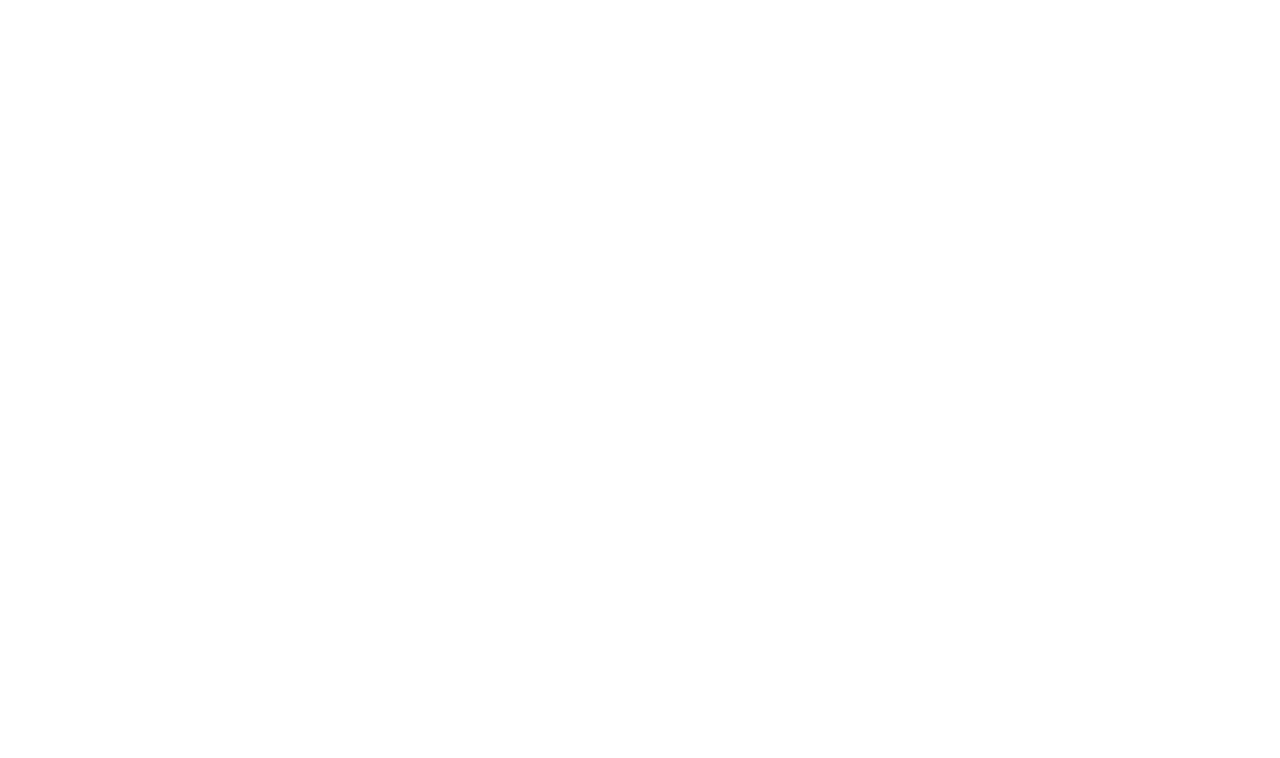
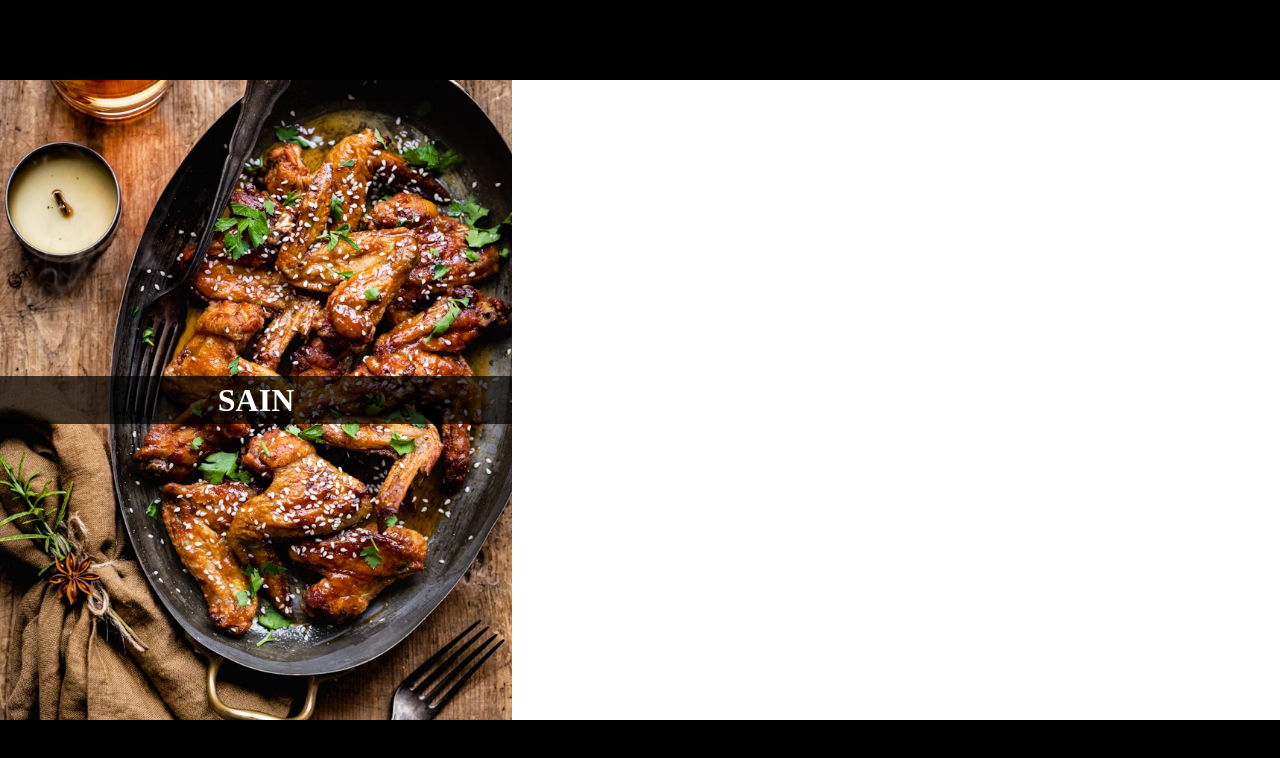
Before and after one commit to sain020/Sign-Up-Form, a plain HTML site: page index.html in a window 1280 px wide. Drawn offline with Linux system fonts and the light colour scheme.

Commit message:
Like 80% done with left image

```diff
--- a/index.html
+++ b/index.html
@@ -7,6 +7,9 @@
     <link rel="stylesheet" href="style.css">
 </head>
 <body>
-
+    <div id="main-pic">
+        <h1>SAIN</h1>
+    </div>
+    <form></form>
 </body>
 </html>
--- a/style.css
+++ b/style.css
@@ -0,0 +1,43 @@
+*{
+    margin: 0;
+    box-sizing: border-box;
+}
+
+body{
+    display: flex;
+    height: 100vh;
+    padding-top: 10vh;
+    padding-bottom: 10vh;
+    background-color: black;
+}
+
+body div{
+    height: 80vh;
+}
+
+#main-pic{
+    width: 40vw;
+    background-image: url(assets/images/chicken.avif);
+    background-size: cover;
+    background-position: center;
+
+    display: flex;
+    align-items: center;
+    justify-content: center;
+}
+
+form{
+    width: 60vw;
+    background-color: white;
+}
+
+#main-pic h1{
+    display: flex;
+    justify-content: center;
+    align-items: center;
+
+    color: white;
+    background-color: rgb(0, 0, 0, 0.7);
+    width: 100%;
+    height: 1.5em;
+}
```
